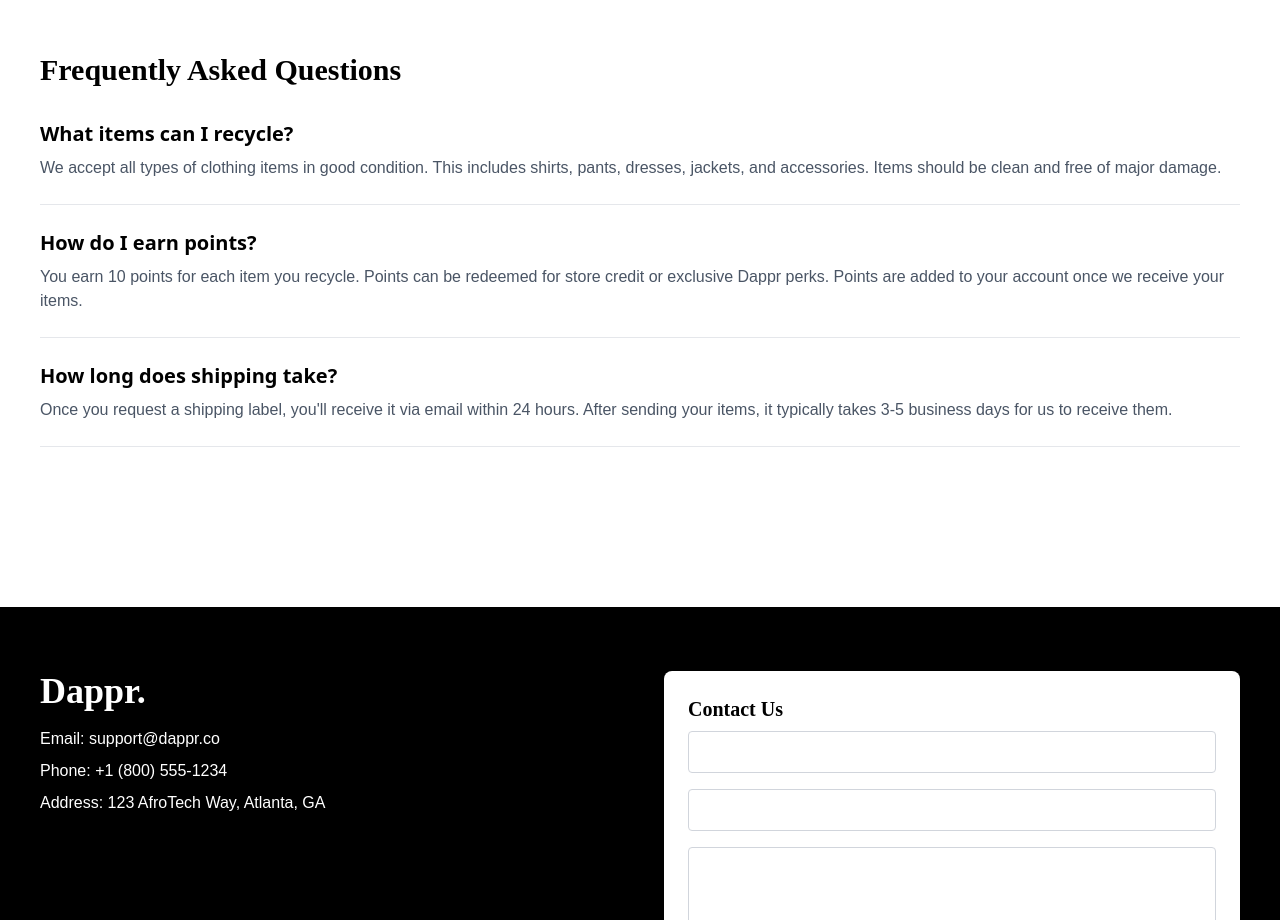
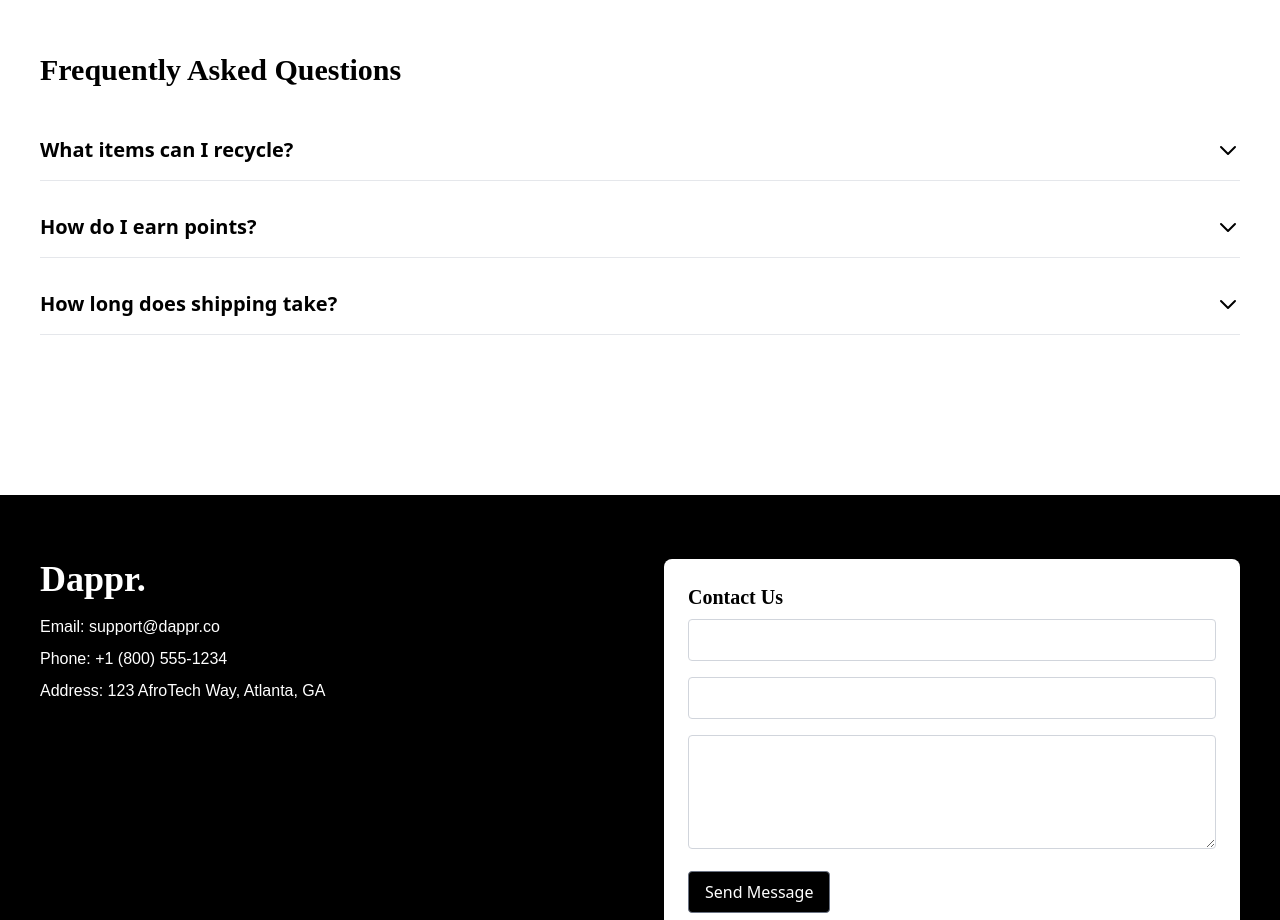
Before and after one commit to kingigbozuruike/dappr, a React (Vite) app: page /recycle in a window 1280 px wide. Shown: the part 1100-2020 px from the top of the page. Built offline with nearby package versions, Linux system fonts and the light colour scheme.

Commit message:
Update FAQ section

```diff
--- a/src/components/Recommended.jsx
+++ b/src/components/Recommended.jsx
@@ -15,7 +15,7 @@
 import Product12 from "../assets/products/product12.jpg";
 
 const products = [
-  { name: "Men's \"Faither over Fear\" shorts.", price: "$42.00", image: Product1 },
+  { name: "Men's \"Faith over Fear\" shorts.", price: "$42.00", image: Product1 },
   { name: "ASOS Design Boxy Oversized Abstract Graphic T-Shirt", price: "$45.00", image: Product2 },
   { name: "Modern Men's Abstract Street Art T-Shirt", price: "$40.00", image: Product3 },
   { name: "Textured Gray Full Suit - Fitted ", price: "$35.00", image: Product4 },
--- a/src/components/RecyclePage.jsx
+++ b/src/components/RecyclePage.jsx
@@ -1,6 +1,27 @@
-import React from 'react';
+import React, { useState } from 'react';
 
 function RecyclePage() {
+  const [openFaq, setOpenFaq] = useState(null);
+
+  const faqs = [
+    {
+      question: "What items can I recycle?",
+      answer: "We accept all types of clothing items in good condition. This includes shirts, pants, dresses, jackets, and accessories. Items should be clean and free of major damage."
+    },
+    {
+      question: "How do I earn points?",
+      answer: "You earn 10 points for each item you recycle. Points can be redeemed for store credit or exclusive Dappr perks. Points are added to your account once we receive your items."
+    },
+    {
+      question: "How long does shipping take?",
+      answer: "Once you request a shipping label, you'll receive it via email within 24 hours. After sending your items, it typically takes 3-5 business days for us to receive them."
+    }
+  ];
+
+  const toggleFaq = (index) => {
+    setOpenFaq(openFaq === index ? null : index);
+  };
+
   return (
     <div className="min-h-screen bg-white">
       {/* Header Section */}
@@ -91,28 +112,41 @@
         {/* FAQ Section */}
         <section className="mt-16">
           <h2 className="text-3xl font-bold font-bodoni mb-8">Frequently Asked Questions</h2>
-          <div className="space-y-6">
-            <div className="border-b border-gray-200 pb-6">
-              <h3 className="text-xl font-semibold mb-2">What items can I recycle?</h3>
-              <p className="text-gray-600 font-poppins">
-                We accept all types of clothing items in good condition. This includes shirts, pants, dresses,
-                jackets, and accessories. Items should be clean and free of major damage.
-              </p>
-            </div>
-            <div className="border-b border-gray-200 pb-6">
-              <h3 className="text-xl font-semibold mb-2">How do I earn points?</h3>
-              <p className="text-gray-600 font-poppins">
-                You earn 10 points for each item you recycle. Points can be redeemed for store credit
-                or exclusive Dappr perks. Points are added to your account once we receive your items.
-              </p>
-            </div>
-            <div className="border-b border-gray-200 pb-6">
-              <h3 className="text-xl font-semibold mb-2">How long does shipping take?</h3>
-              <p className="text-gray-600 font-poppins">
-                Once you request a shipping label, you'll receive it via email within 24 hours.
-                After sending your items, it typically takes 3-5 business days for us to receive them.
-              </p>
-            </div>
+          <div className="space-y-4">
+            {faqs.map((faq, index) => (
+              <div key={index} className="border-b border-gray-200">
+                <button
+                  onClick={() => toggleFaq(index)}
+                  className="w-full flex justify-between items-center py-4 text-left"
+                >
+                  <h3 className="text-xl font-semibold">{faq.question}</h3>
+                  <svg
+                    className={`w-6 h-6 transform transition-transform duration-300 ${
+                      openFaq === index ? 'rotate-180' : ''
+                    }`}
+                    fill="none"
+                    stroke="currentColor"
+                    viewBox="0 0 24 24"
+                  >
+                    <path
+                      strokeLinecap="round"
+                      strokeLinejoin="round"
+                      strokeWidth={2}
+                      d="M19 9l-7 7-7-7"
+                    />
+                  </svg>
+                </button>
+                <div
+                  className={`overflow-hidden transition-all duration-300 ${
+                    openFaq === index ? 'max-h-40 opacity-100' : 'max-h-0 opacity-0'
+                  }`}
+                >
+                  <p className="text-gray-600 font-poppins pb-4">
+                    {faq.answer}
+                  </p>
+                </div>
+              </div>
+            ))}
           </div>
         </section>
       </div>
```
